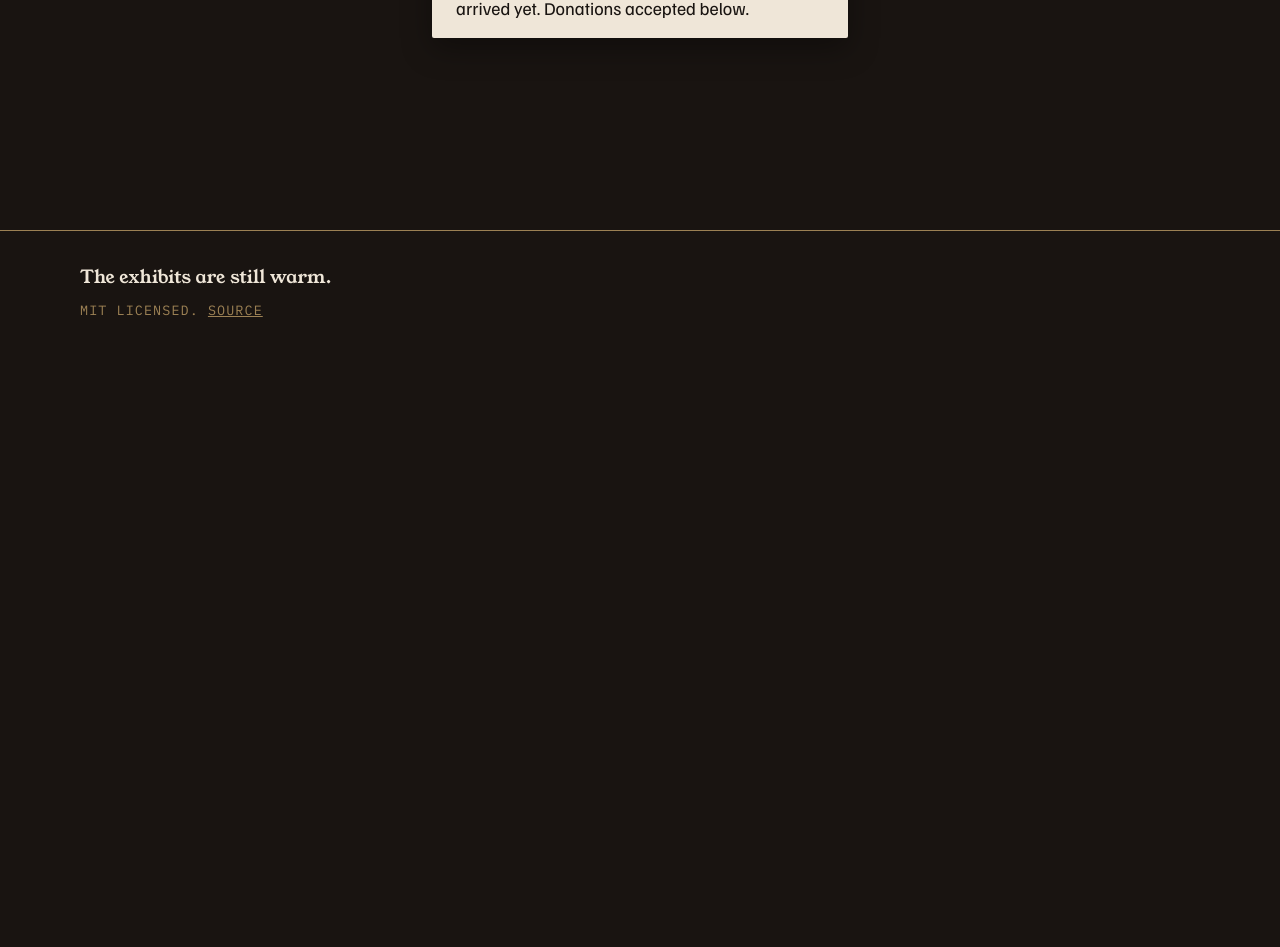
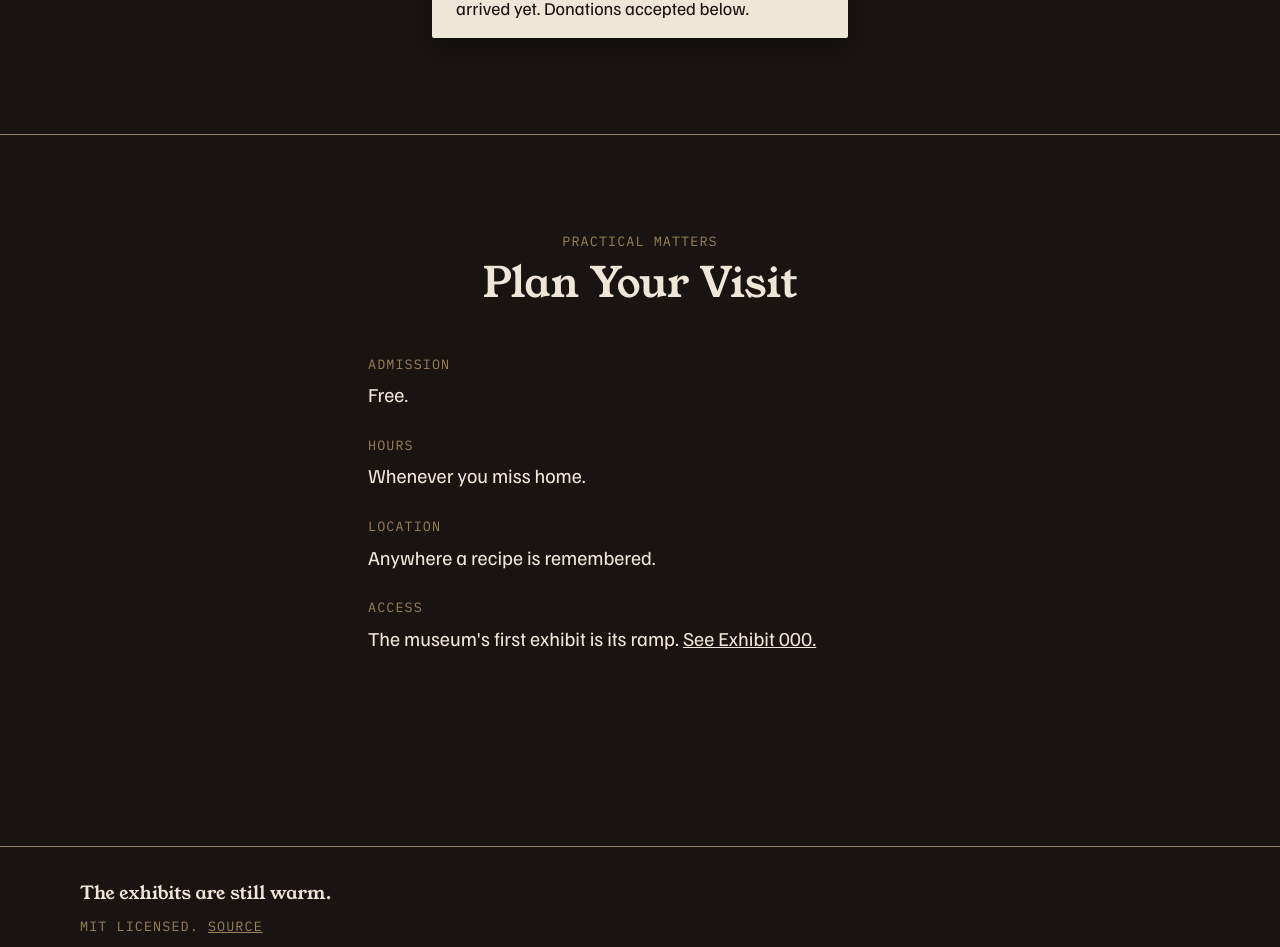
Before and after one commit to nazboyko/still-warm, a React (Vite) app: page / in a window 1280 px wide. Shown: the part 4030-4977 px from the top of the page. Before the commit the page ends 4384 px from the top, so only its background shows below. Built offline with nearby package versions, Linux system fonts and the light colour scheme.

Commit message:
add plan your visit

```diff
--- a/src/App.tsx
+++ b/src/App.tsx
@@ -3,6 +3,7 @@ import { Exhibition } from "./components/exhibition/Exhibition.tsx";
 import { Hero } from "./components/hero/Hero.tsx";
 import { Footer } from "./components/layout/Footer.tsx";
 import { Header } from "./components/layout/Header.tsx";
+import { PlanYourVisit } from "./components/visit/PlanYourVisit.tsx";
 
 function App() {
   return (
@@ -12,6 +13,7 @@ function App() {
         <Hero />
         <Exhibition />
         <DonateSection />
+        <PlanYourVisit />
       </main>
       <Footer />
     </>
--- /dev/null
+++ b/src/components/visit/PlanYourVisit.css
@@ -0,0 +1,29 @@
+.visit {
+  padding-block: var(--space-section);
+  border-top: 1px solid var(--brass);
+}
+
+.visit-facts {
+  margin: var(--space-12) auto 0;
+  max-width: 34rem;
+  display: grid;
+  gap: var(--space-6);
+}
+
+.visit-facts dt {
+  font-family: var(--font-utility);
+  font-size: var(--text-utility);
+  letter-spacing: var(--tracking-utility);
+  text-transform: uppercase;
+  color: var(--brass);
+}
+
+.visit-facts dd {
+  margin: var(--space-1) 0 0;
+  font-size: calc(var(--text-body) * 1.1);
+}
+
+.visit .section-heading {
+  text-align: center;
+  justify-items: center;
+}
--- /dev/null
+++ b/src/components/visit/PlanYourVisit.tsx
@@ -0,0 +1,32 @@
+import { accessFact, visitFacts } from "../../content/visit.ts";
+import { Container } from "../layout/Container.tsx";
+import { SectionHeading } from "../layout/SectionHeading.tsx";
+import "./PlanYourVisit.css";
+
+export function PlanYourVisit() {
+  return (
+    <section id="visit" className="visit" aria-labelledby="visit-title">
+      <Container>
+        <SectionHeading
+          id="visit-title"
+          eyebrow="Practical matters"
+          title="Plan Your Visit"
+        />
+        <dl className="visit-facts">
+          {visitFacts.map((fact) => (
+            <div key={fact.label}>
+              <dt>{fact.label}</dt>
+              <dd>{fact.value}</dd>
+            </div>
+          ))}
+          <div>
+            <dt>{accessFact.label}</dt>
+            <dd>
+              {accessFact.value} <a href={accessFact.href}>{accessFact.linkText}</a>
+            </dd>
+          </div>
+        </dl>
+      </Container>
+    </section>
+  );
+}
```
Also changed, not shown: 1 other file (tests, documents, lock files or other folders).
